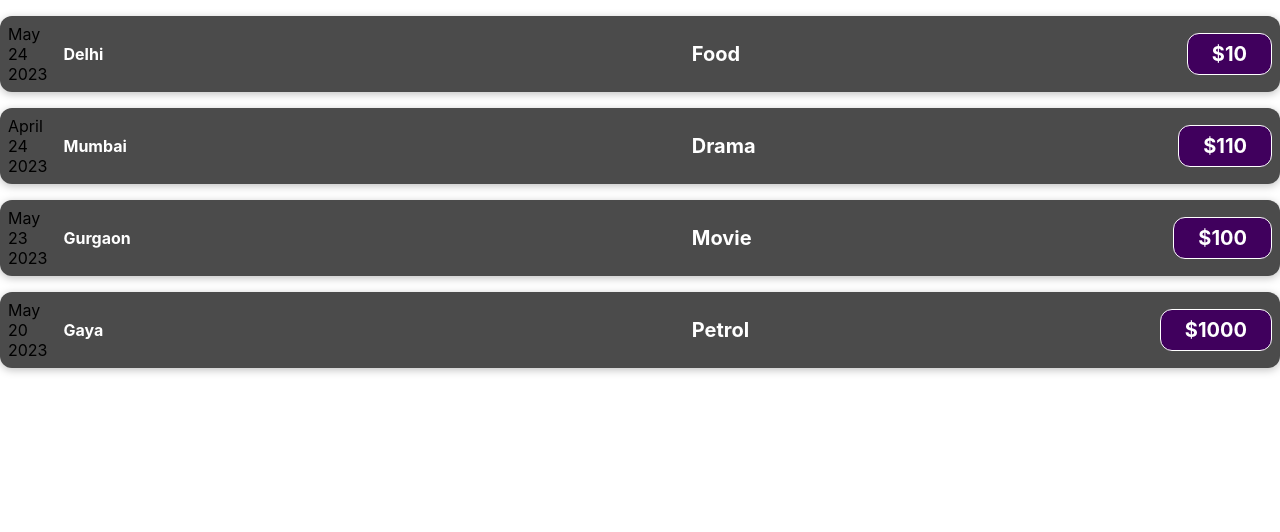
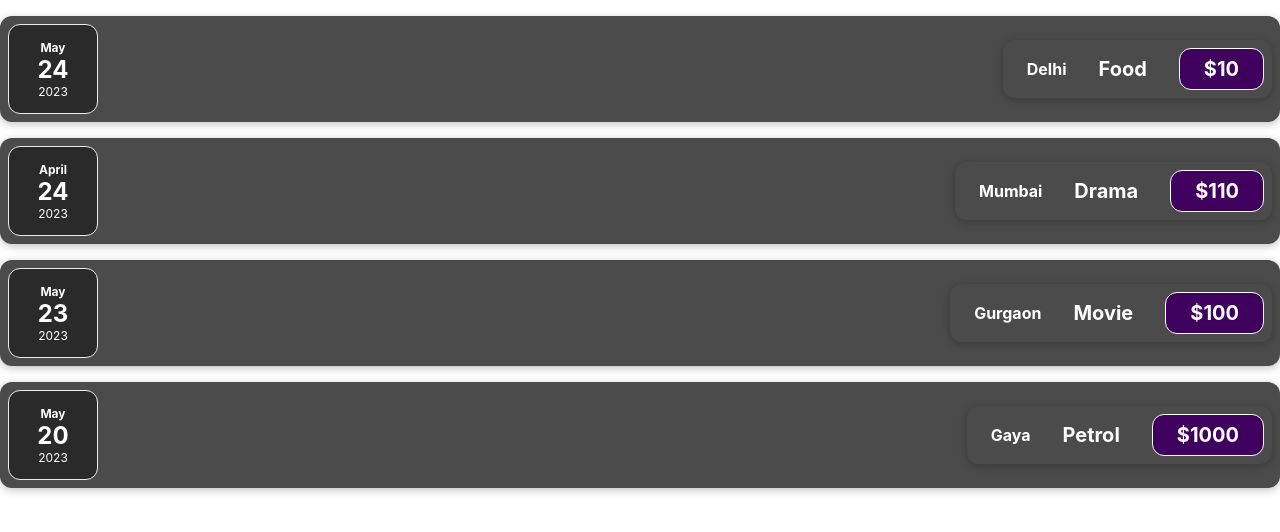
Before and after one commit to sumit71992/React, a React (Create React App) app in the folder expenseapp/: page / in a window 1280 px wide. Shown: the top 532 px of the page. Built offline with nearby package versions, Linux system fonts and the light colour scheme.

Commit message:
component splitted

```diff
--- a/expenseapp/src/App.js
+++ b/expenseapp/src/App.js
@@ -7,28 +7,28 @@ function App() {
       title: "Food",
       amount: 10,
       date: new Date(2023, 4, 24),
-      LocationOfExpenditure: "Delhi",
+      location: "Delhi",
     },
     {
       id: "2",
       title: "Drama",
       amount: 110,
       date: new Date(2023, 3, 24),
-      LocationOfExpenditure: "Mumbai",
+      location: "Mumbai",
     },
     {
       id: "3",
       title: "Movie",
       amount: 100,
       date: new Date(2023, 4, 23),
-      LocationOfExpenditure: "Gurgaon",
+      location: "Gurgaon",
     },
     {
       id: "4",
       title: "Petrol",
       amount: 1000,
       date: new Date(2023, 4, 20),
-      LocationOfExpenditure: "Gaya",
+      location: "Gaya",
     },
   ];
   return (
@@ -38,7 +38,7 @@ function App() {
           title={el.title}
           amount={el.amount}
           date={el.date}
-          LocationOfExpenditure={el.LocationOfExpenditure}
+          location={el.location}
         />;
       })}
     </div>
--- /dev/null
+++ b/expenseapp/src/components/ExpenseDate.css
@@ -0,0 +1,26 @@
+.expense-date {
+    display: flex;
+    flex-direction: column;
+    width: 5.5rem;
+    height: 5.5rem;
+    border: 1px solid #ececec;
+    background-color: #2a2a2a;
+    color: white;
+    border-radius: 12px;
+    align-items: center;
+    justify-content: center;
+  }
+
+  .expense-date__month {
+    font-size: 0.75rem;
+    font-weight: bold;
+  }
+
+  .expense-date__year {
+    font-size: 0.75rem;
+  }
+
+  .expense-date__day {
+    font-size: 1.5rem;
+    font-weight: bold;
+  }
--- a/expenseapp/src/components/ExpenseDate.js
+++ b/expenseapp/src/components/ExpenseDate.js
@@ -1,12 +1,13 @@
+import "./ExpenseDate.css";
 const ExpenseDate = (props) => {
   const month = props.date.toLocaleString("en-US", { month: "long" });
   const day = props.date.toLocaleString("en-US", { day: "2-digit" });
   const year = props.date.getFullYear();
   return (
-    <div>
-      <div>{month}</div>
-      <div>{day}</div>
-      <div>{year}</div>
+    <div className="expense-date">
+      <div className="expense-date__month">{month}</div>
+      <div className="expense-date__day">{day}</div>
+      <div className="expense-date__year">{year}</div>
     </div>
   );
 };
--- /dev/null
+++ b/expenseapp/src/components/ExpenseDetails.js
@@ -0,0 +1,13 @@
+const ExpenseDetails = (props) => {
+  return (
+    <div className="expense-item">
+      <h2>{props.location}</h2>
+      <div className="expense-item__description">
+        <h2>{props.title}</h2>
+        <div className="expense-item__price">${props.amount}</div>
+      </div>
+    </div>
+  );
+};
+
+export default ExpenseDetails;
--- a/expenseapp/src/components/ExpenseItem.js
+++ b/expenseapp/src/components/ExpenseItem.js
@@ -1,17 +1,12 @@
 import ExpenseDate from './ExpenseDate';
+import ExpenseDetails from './ExpenseDetails';
 import './ExpenseItem.css';
 
 const ExpenseItem = (props) =>{
     return (
         <div className="expense-item">
             <ExpenseDate date={props.date}/>
-            <h2>{props.LocationOfExpenditure}</h2>
-            <div className='expense-item__description'>
-                <h2>{props.title}</h2>
-                <div className="expense-item__price">
-                    ${props.amount}
-                </div>
-            </div>
+            <ExpenseDetails title={props.title} amount={props.amount} location={props.location}/>
         </div>
     );
 }
```
